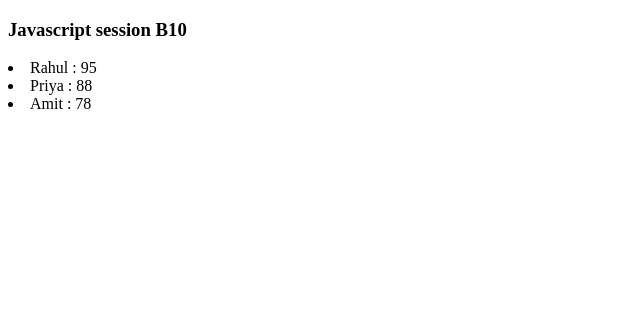
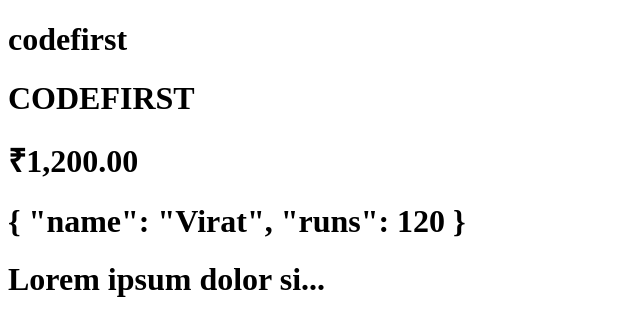
Before and after one commit to Codefirst-Batch-10/angular_B10, an Angular app: page / in a window 1280 px wide. Shown: the top 336 px of the page, without its empty margins (0-640 px from the left). Built offline with nearby package versions, Linux system fonts and the light colour scheme.

Commit message:
Day 4 : angular pipes 8-12-2025

```diff
--- a/src/app/app.component.html
+++ b/src/app/app.component.html
@@ -19,5 +19,6 @@
 <!-- * * * * * * * * * * * * * * * * * * * * * * * * * * * * * * * * -->
 
 <!-- <app-data-binding></app-data-binding> -->
- <app-default-directives></app-default-directives>
+ <!-- <app-default-directives></app-default-directives> -->
+  <app-pipe-component></app-pipe-component>
 <router-outlet />
--- a/src/app/app.component.ts
+++ b/src/app/app.component.ts
@@ -2,10 +2,11 @@ import { Component } from '@angular/core';
 import { Router, RouterOutlet } from '@angular/router';
 import { DataBindingComponent } from "../components/data-binding/data-binding.component";
 import { DefaultDirectivesComponent } from "../components/default-directives/default-directives.component";
+import { PipeComponentComponent } from "../components/pipe-component/pipe-component.component";
 
 @Component({
   selector: 'app-root',
-  imports: [RouterOutlet, DataBindingComponent, DefaultDirectivesComponent],
+  imports: [RouterOutlet, DataBindingComponent, DefaultDirectivesComponent, PipeComponentComponent],
   templateUrl: './app.component.html',
   styleUrl: './app.component.css'
 })
--- /dev/null
+++ b/src/components/pipe-component/pipe-component.component.html
@@ -0,0 +1,6 @@
+<h1>{{title | lowercase}}</h1>
+<h1>{{title | uppercase}}</h1>
+<h1>{{price | currency:'INR'}}</h1>
+<h1>{{team | json}}</h1>
+<!-- custome pipe example -->
+<h1>{{description | truncate:20}}</h1>
--- /dev/null
+++ b/src/components/pipe-component/pipe-component.component.ts
@@ -0,0 +1,20 @@
+import { CommonModule } from '@angular/common';
+import { Component } from '@angular/core';
+import { TruncatePipe } from "../../pipes/truncate.pipe";
+
+@Component({
+  selector: 'app-pipe-component',
+  imports: [CommonModule, TruncatePipe],
+  templateUrl: './pipe-component.component.html',
+  styleUrl: './pipe-component.component.css'
+})
+export class PipeComponentComponent {
+
+  title = "CodeFirst"
+  price = 1200;
+  team = {
+    name : "Virat",
+    runs : 120
+  }
+  description = 'Lorem ipsum dolor sit amet consectetur adipisicing elit. Pariatur provident tempore ratione fugit illum eaque quia expedita ipsum sequi enim tenetur velit amet eos accusamus quibusdam odio odit, facere impedit.'
+}
--- /dev/null
+++ b/src/pipes/truncate.pipe.ts
@@ -0,0 +1,15 @@
+import { Pipe, PipeTransform } from '@angular/core';
+
+@Pipe({
+  name: 'truncate'
+})
+export class TruncatePipe implements PipeTransform {
+
+  transform(value: string, limit:number):any {
+    if(value == null) {
+      return;
+    };
+    return value.length > limit ? value.substring(0,limit)+'...': value;
+  }
+
+}
```
Also changed, not shown: src/Notes.txt, src/components/pipe-component/pipe-component.component.css (added).
